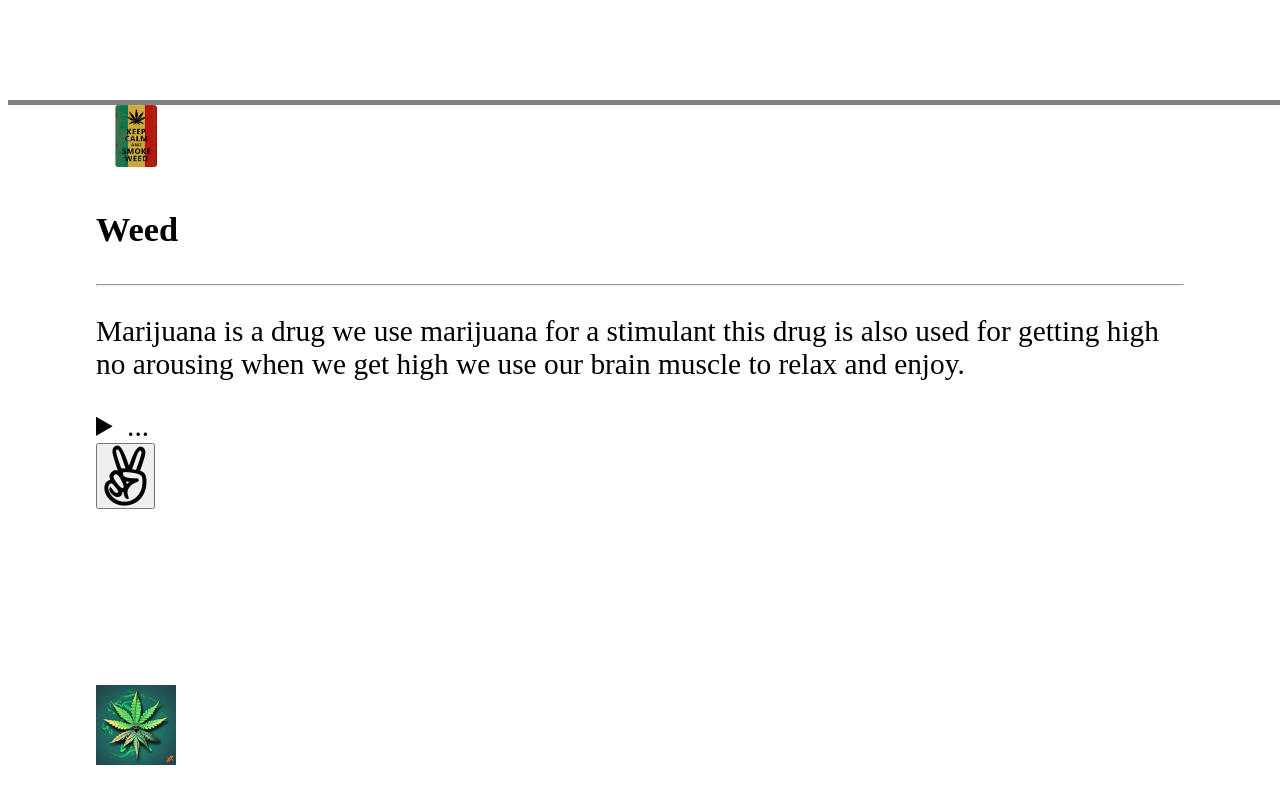
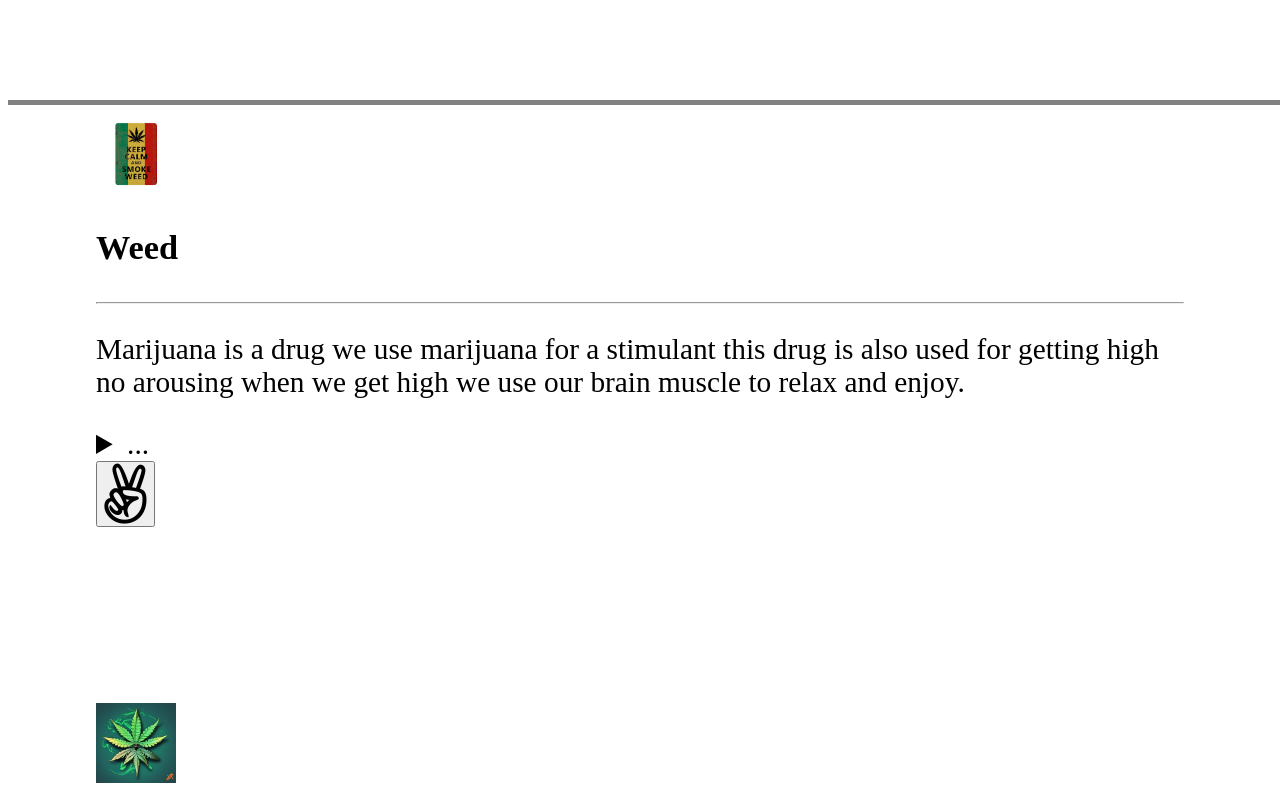
Before and after one commit to Spacedube/spacedube.github.io, a plain HTML site: page index.html in a window 1280 px wide. Shown: the top 797 px of the page. Drawn offline with Linux system fonts and the light colour scheme.

Commit message:
Update index.html

```diff
--- a/index.html
+++ b/index.html
@@ -24,7 +24,8 @@
   </head>
   <body>
     <div id="logo"><i style="text-align:center; font-size:100px;"class="material-icons">&#xe7ff;</i>
-    </div><div id="cont">
+    </div>
+    <br><div id="cont">
       <img src="images.jpeg" width="80px" height="80px">
       <div id="post">
 
```
